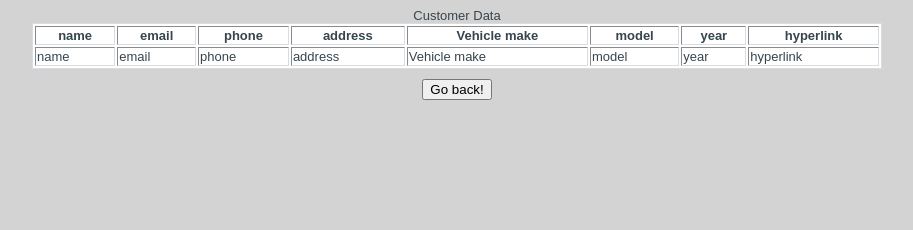
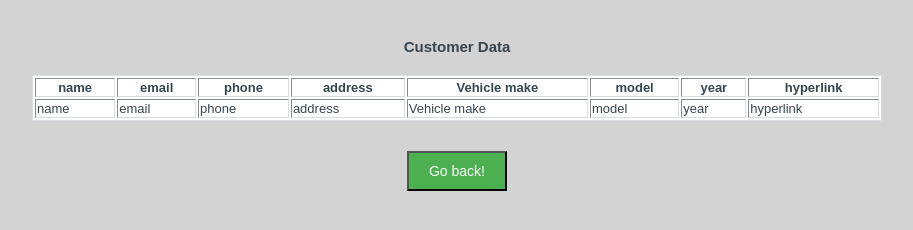
Before and after one commit to Jusadadiya/QA-project, a plain HTML site: page viewdata.html in a window 1280 px wide. Shown: the whole page, without its empty margins (183-1096 px from the left). Drawn offline with Linux system fonts and the light colour scheme.

Commit message:
Finish all main functions

```diff
--- a/css/main.css
+++ b/css/main.css
@@ -121,16 +121,29 @@ input:focus {
 }
 
 .field_view{
-	color: #FFFFFF;
-	border-style: none;
-	border-width: 0px;
-	border-color: #FFFFFF;
-	border-radius: 2px;
+	margin-top:30px;
+	text-align: center;
+}
+
+.messgae{
+	margin-top:30px;
+	text-align: center;
+	font-size: 14px;
+}
+
+caption{
+	margin-top:30px;
+	font-size: 15px;
+	font-weight: bold;
+	margin-bottom:20px;
+}
+
+.back_button{
+	color: #FFFFFF !important;
+	background: #4CAF50;
+	background-size: auto;
 	text-align: center;
 	font-size: 14px;
 	font-weight: normal;
-	min-width: 20%;
 	padding: 10px 20px;
-	text-transform: none;
-	box-shadow: none;
 }
--- a/js/main.js
+++ b/js/main.js
@@ -113,13 +113,33 @@ function searchpage_show_result(){
 	var n2 = loc.indexOf("="); // the location of "=equal"
 	var keyword = decodeURI(loc.substr(n2+1, n1-n2)); //get the content after "=equal"
 
+	var text = localStorage.getItem("database_json");
+	if(!text){
+		return;
+	}
+
+	var dataArr = JSON.parse(text);
+	var tableData = "";
 	if(keyword == null || keyword == "") {
-		var text = localStorage.getItem("database_json");
-		var dataArr = JSON.parse(text);
-		var tableData = "";
 		for (var i = 0; i < dataArr.length; i++){
 			tableData += "<tr> <td>" + dataArr[i].name + "</td> <td>" + dataArr[i].email + "</td> <td>" + dataArr[i].phone + "</td> <td>" + dataArr[i].address + "</td> <td>" + dataArr[i].vehiclemake + "</td> <td>" + dataArr[i].model + "</td> <td>" + dataArr[i].year + "</td> <td>" + "<a href=https://www.jdpower.com/Cars/"+dataArr[i].year+"/"+dataArr[i].vehiclemake+"/"+dataArr[i].model+">Products</a>" + "</td> <tr>"
 		}
 		document.getElementById("myTbody").innerHTML = tableData;
 	}
+	else
+	{
+		var check_flag = false;
+		for (var i = 0; i < dataArr.length; i++){
+			if (dataArr[i].vehiclemake.toLowerCase() == keyword.toLowerCase()){
+				tableData += "<tr> <td>" + dataArr[i].name + "</td> <td>" + dataArr[i].email + "</td> <td>" + dataArr[i].phone + "</td> <td>" + dataArr[i].address + "</td> <td>" + dataArr[i].vehiclemake + "</td> <td>" + dataArr[i].model + "</td> <td>" + dataArr[i].year + "</td> <td>" + "<a href=https://www.jdpower.com/Cars/"+dataArr[i].year+"/"+dataArr[i].vehiclemake+"/"+dataArr[i].model+">Products</a>" + "</td> <tr>"
+				check_flag = true;
+			}
+		}
+		if(check_flag){
+			document.getElementById("myTbody").innerHTML = tableData;
+		}
+		else{
+			document.getElementById("result_message").innerHTML = "Sorry, Did Not Find That Car!";
+		}
+	}
 }
--- a/viewdata.html
+++ b/viewdata.html
@@ -33,7 +33,7 @@
     </table>
 
     <form class="field_view">
-        <input type="button" value="Go back!" onclick="goHomepage()">
+        <input type="button" value="Go back!" onclick="goHomepage()" class="back_button">
     </form>
 
   </body>
```
Also changed, not shown: searchpage.html (+3 -1 lines).
